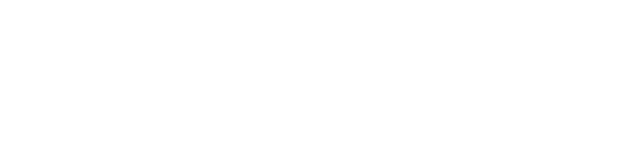
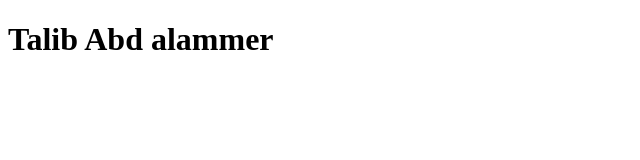
Before and after one commit to talib2/Travel-afternone, a plain HTML site: page index.html in a window 1280 px wide. Shown: the whole page, without its empty margins (0-640 px from the left). Drawn offline with Linux system fonts and the light colour scheme.

Commit message:
Add h1 to html

```diff
--- a/index.html
+++ b/index.html
@@ -10,7 +10,7 @@
 </head>
 
 <body>
-
+	<h1>Talib Abd alammer </h1>
 </body>
 
 </html>
```
